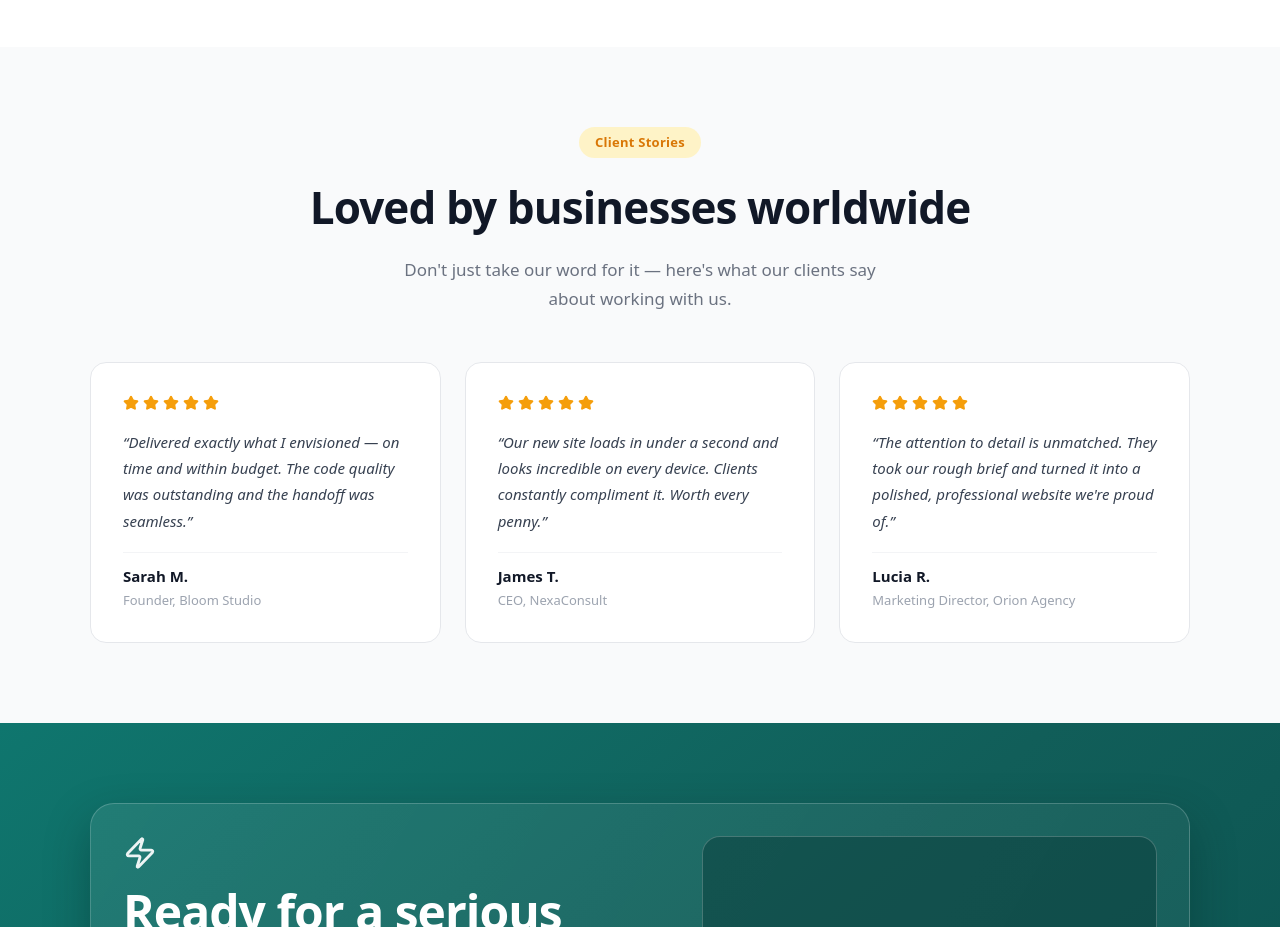
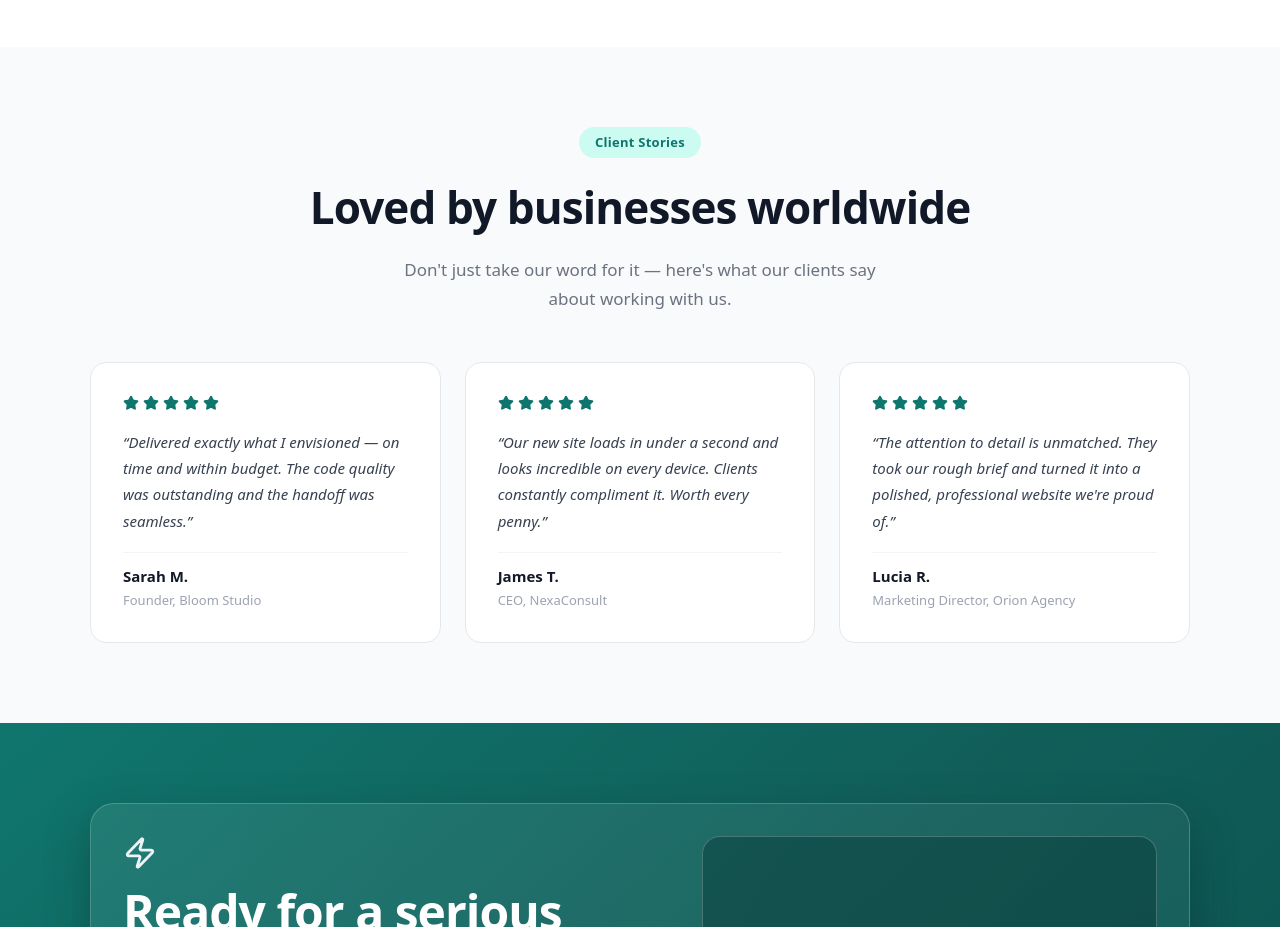
Before and after one commit to EdwinRV/File-structure---standard, a Next.js app: page / in a window 1280 px wide. Shown: the part 1540-2467 px from the top of the page. Built offline with nearby package versions, Linux system fonts and the light colour scheme.

Commit message:
color change

```diff
--- a/src/app/globals.css
+++ b/src/app/globals.css
@@ -3,7 +3,7 @@
 @theme {
   --color-primary: #0f766e;
   --color-primary-dark: #115e59;
-  --color-accent: #f59e0b;
+  --color-accent: #14b8a6;
 }
 
 :root {
@@ -16,7 +16,7 @@
   --line: #cbd5e1;
   --brand: #0f766e;
   --brand-strong: #115e59;
-  --accent: #f59e0b;
+  --accent: #14b8a6;
   --radius-sm: 10px;
   --radius-md: 16px;
   --radius-lg: 22px;
--- a/src/sections/TestimonialsSection.module.css
+++ b/src/sections/TestimonialsSection.module.css
@@ -19,8 +19,8 @@
 
 .badge {
   display: inline-block;
-  background-color: #fef3c7;
-  color: #d97706;
+  background-color: #ccfbf1;
+  color: #0f766e;
   font-size: 0.8125rem;
   font-weight: 600;
   padding: 0.35rem 1rem;
@@ -72,8 +72,8 @@
 }
 
 .star {
-  color: #f59e0b;
-  fill: #f59e0b;
+  color: #0f766e;
+  fill: #0f766e;
 }
 
 .quote {
```
